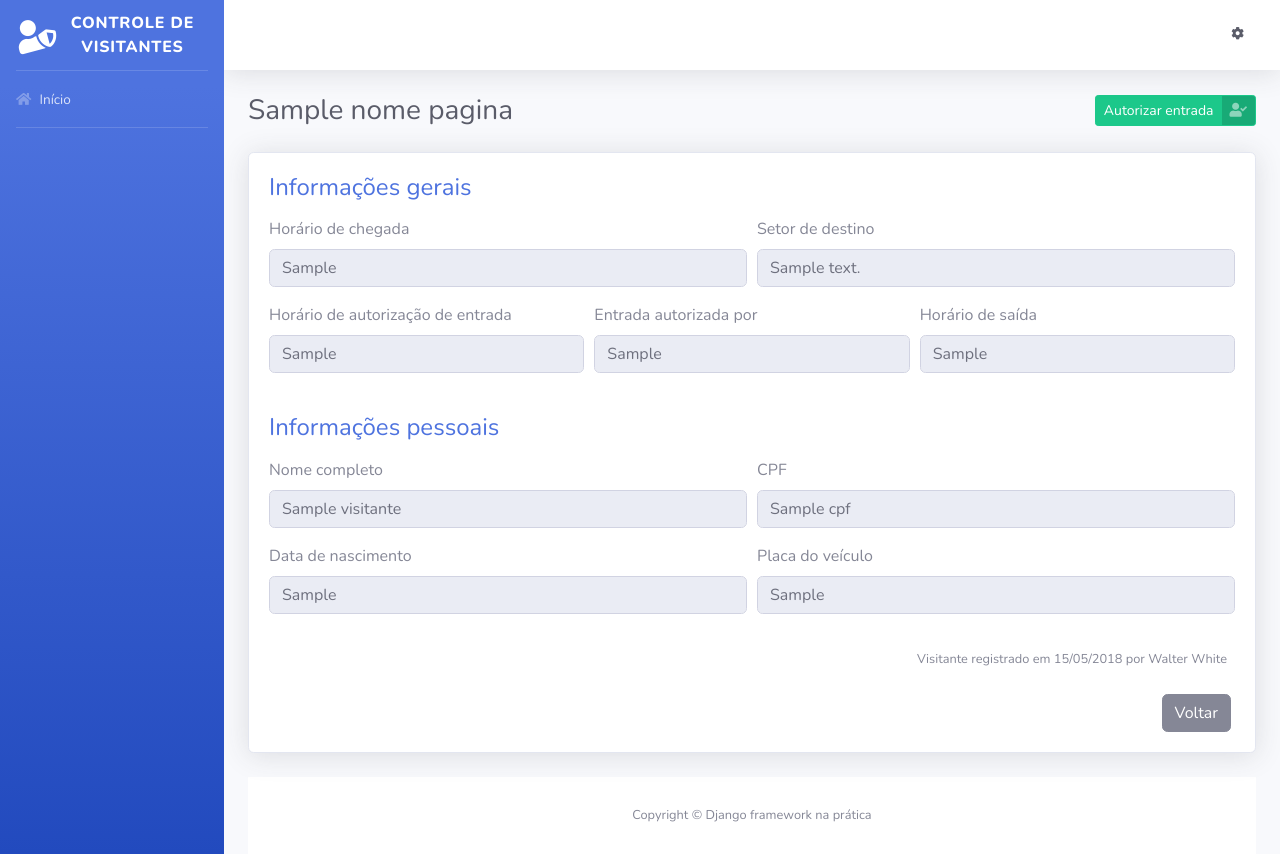
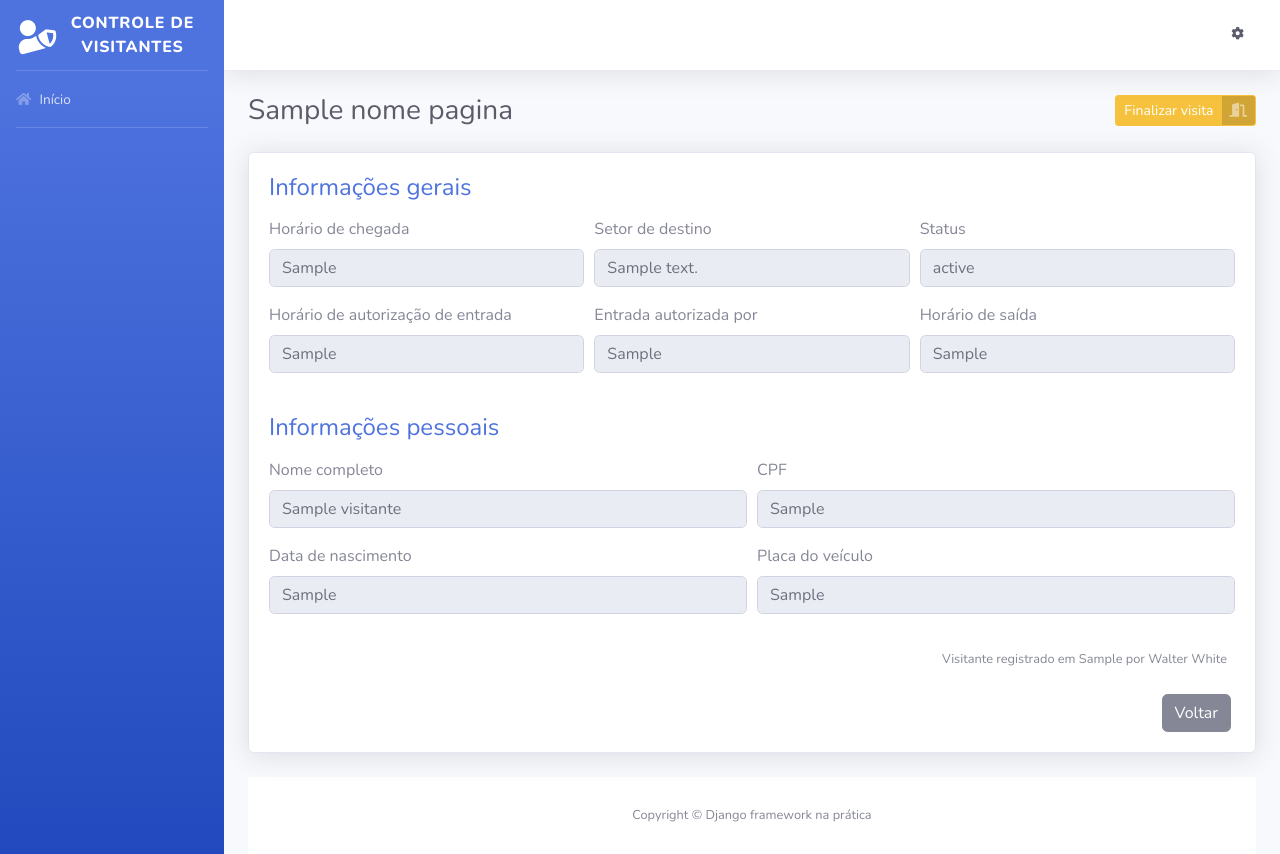
Before and after one commit to reginaldo-castro/registrovisitante, a Django app: template templates/informacoes_visitante.html in a window 1280 px wide. Run offline with Django 3.2, Linux system fonts and the light colour scheme; the template is opened without the code that fills it: most values are stand-ins (such as "Sample title", 1, 10 or a date in 2020); parts of the project's set-up code (start-up, migrations or seed data) failed here and were passed over; some libraries are stand-ins or nearby versions.

Commit message:
Ajustes para habilitacao e desabilitacao do botao de acordo com o status, criacao do modal, e navegacao para a tela index

```diff
--- a/templates/informacoes_visitante.html
+++ b/templates/informacoes_visitante.html
@@ -7,13 +7,24 @@
     <div class="d-sm-flex align-items-center justify-content-between mb-4">
         <h1 class="h3 mb-0 text-gray-800">{{ nome_pagina }}</h1>
         <div>
+            {% if visitante.status == "AGUARDANDO" %}
             <a href="#" class="btn btn-success btn-icon-split btn-sm" data-toggle="modal" data-target="#modal1">
                 <span class="text">Autorizar entrada</span>
-
                 <span class="icon text-white-50">
                     <i class="fas fa-user-check"></i>
                 </span>
             </a>
+            {% endif %}
+
+            {% if visitante.status == "EM_VISITA" %}
+            <a href="#" class="btn btn-warning btn-icon-split btn-sm" data-toggle="modal" data-target="#modal2">
+                <span class="text">Finalizar visita</span>
+
+                <span class="icon text-white-50">
+                    <i class="fas fa-door-open"></i>
+                </span>
+            </a>
+            {% endif %}
         </div>
     </div>
 
@@ -25,14 +36,19 @@
 
             <form>
                 <div class="form-row">
-                    <div class="form-group col-md-6">
+                    <div class="form-group col-md-4">
                         <label>Horário de chegada</label>
                         <input type="text" class="form-control" value="{{ visitante.horario_chegada }}" disabled>
                     </div>
 
-                    <div class="form-group col-md-6">
+                    <div class="form-group col-md-4">
                         <label>Setor de destino</label>
                         <input type="text" class="form-control" value="{{ visitante.setor_visitado }}" disabled>
+                    </div>
+
+                    <div class="form-group col-md-4">
+                        <label>Status</label>
+                        <input type="text" class="form-control" value="{{ visitante.get_status_display }}" disabled>
                     </div>
                 </div>
 
@@ -67,7 +83,7 @@
 
                     <div class="form-group col-md-6">
                         <label>CPF</label>
-                        <input type="text" class="form-control" value="{{ visitante.cpf }}" disabled>
+                        <input type="text" class="form-control" value="{{ visitante.get_cpf }}" disabled>
                     </div>
                 </div>
 
@@ -86,12 +102,12 @@
 
             <p class="mr-2 mt-3 mb-4 text-right">
                 <small>
-                    Visitante registrado em 15/05/2018 por Walter White
+                    Visitante registrado em {{ visitante.horario_chegada }} por Walter White
                 </small>
             </p>
 
             <div class="mr-1 text-right">
-                <a href="/" class="btn btn-secondary text-white" type="button">
+                <a href="{% url 'index' %}" class="btn btn-secondary text-white" type="button">
                     <span class="text">Voltar</span>
                 </a>
             </div>
@@ -127,4 +143,37 @@
             </div>
         </div>
     </div>
+
+    <div class="modal fade" id="modal2" tabindex="-1" role="dialog" aria-labelledby="exampleModalLabel" aria-hidden="true">
+        <div class="modal-dialog" role="document">
+            <div class="modal-content">
+                <div class="modal-header">
+                    <h5 class="modal-title" id="exampleModalLabel">Finalizar visita</h5>
+
+                    <button type="button" class="close" data-dismiss="modal" aria-label="Close">
+                        <span aria-hidden="true">&times;</span>
+                    </button>
+                </div>
+
+                <div class="modal-body">
+                    <div class="modal-body">
+                        <h5 class="mb-3">
+                            Realmente deseja encerrar a visita?
+                        </h5>
+
+                        <form method="post" action="{% url 'finalizar_visita' id=visitante.id %}">
+                            {% csrf_token %}
+
+                            <input hidden>
+
+                            <div class="modal-footer">
+                                <button type="button" class="btn btn-secondary" data-dismiss="modal">Cancelar</button>
+                                <button type="submit" class="btn btn-primary">Finalizar visita</button>
+                            </div>
+                        </form>
+                    </div>
+                </div>
+            </div>
+        </div>
+    </div>
 {% endblock %}
```
